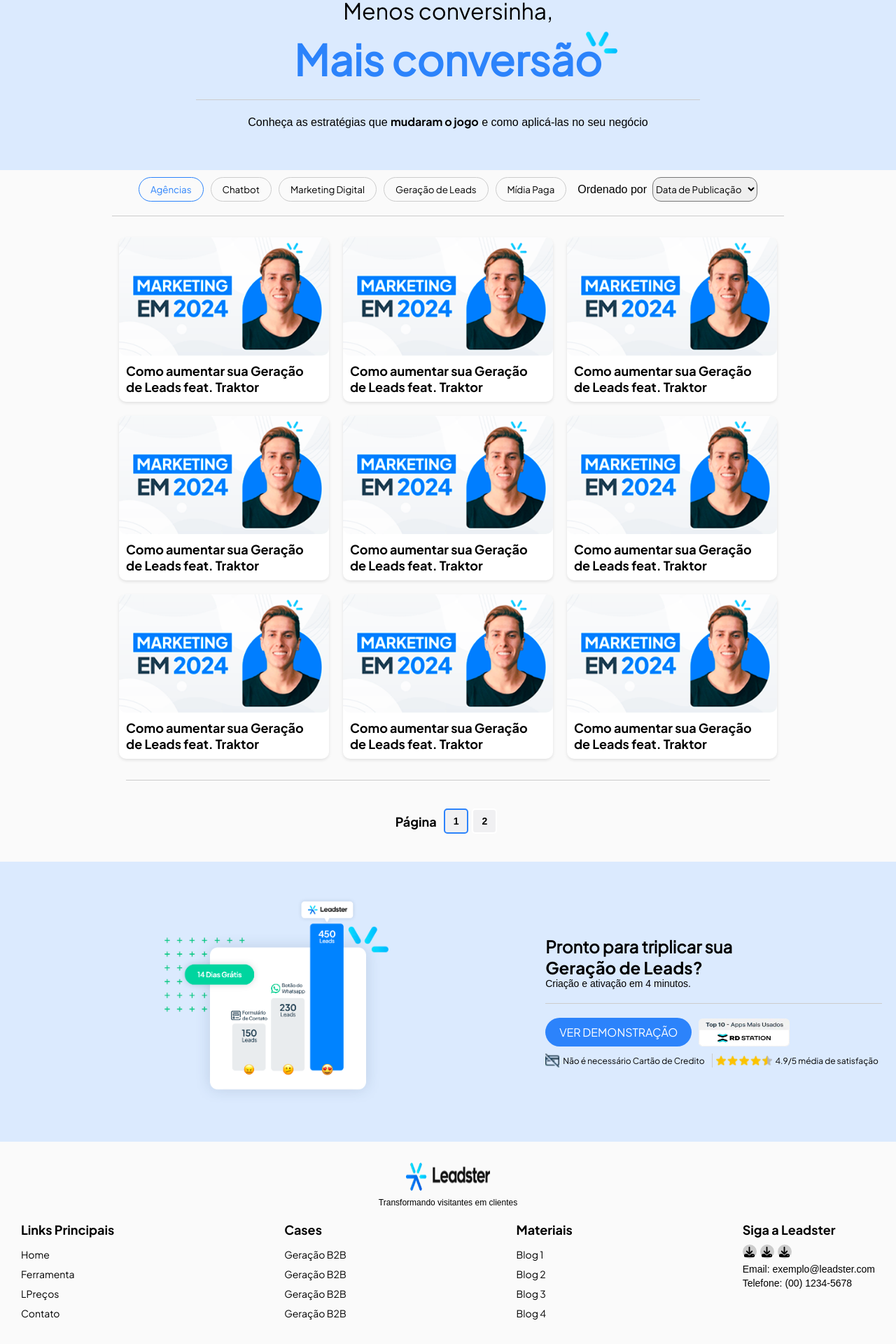
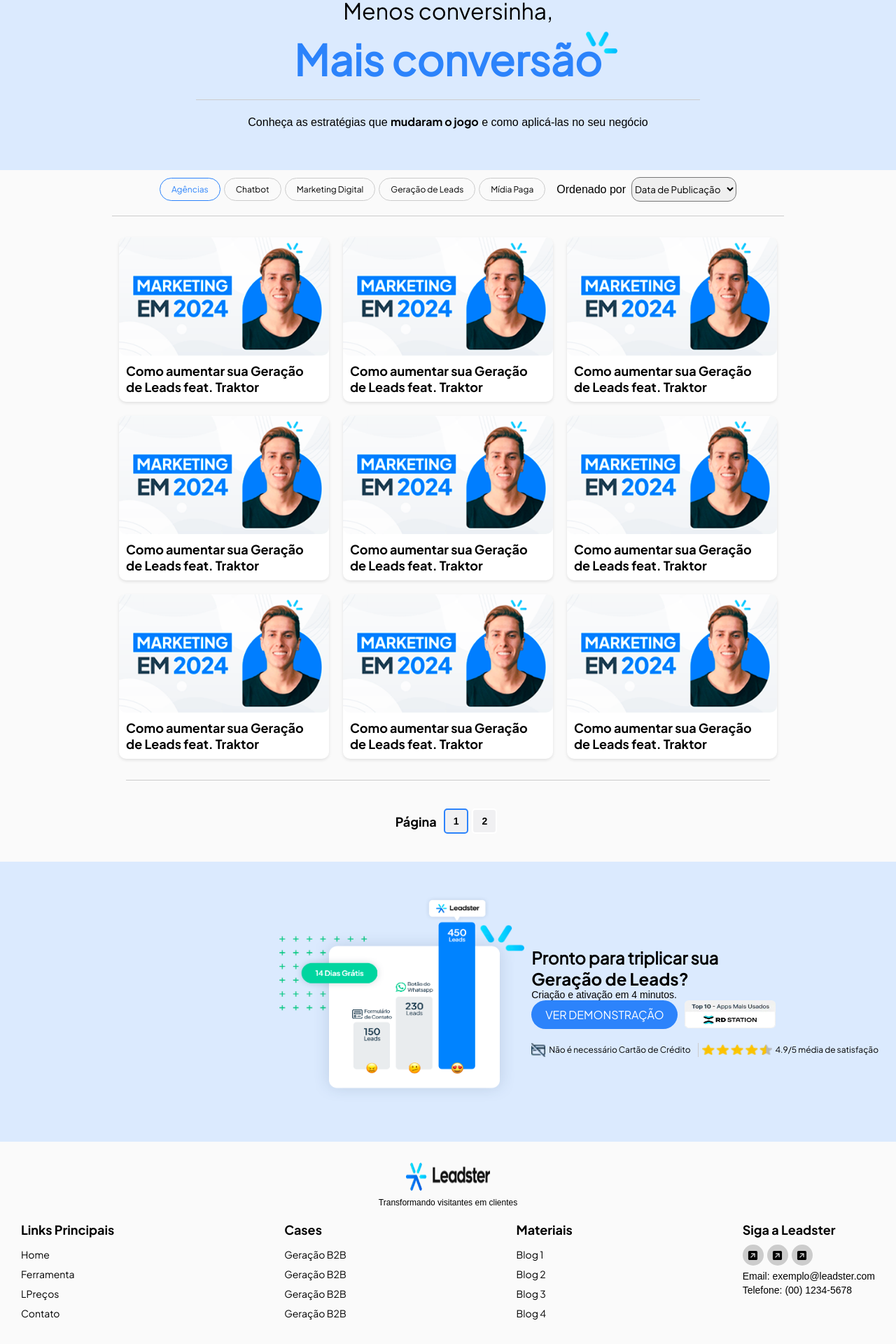
Before and after one commit to jjunieko/front-leadster, a Next.js app in the folder front-end/: page / in a window 1280 px wide. Shown: the part 161-2081 px from the top of the page at 70% size. Built offline with nearby package versions, Linux system fonts and the light colour scheme; a web font is replaced by a local one.

Commit message:
adjust responsive

```diff
--- a/front-end/src/Layout/Footer.tsx
+++ b/front-end/src/Layout/Footer.tsx
@@ -2,7 +2,7 @@ import React from "react";
 import styled from "styled-components";
 import Image from "next/image";
 import Logo from "../../public/images/logo.png";
-import { faDownload } from "@fortawesome/free-solid-svg-icons";
+import { faExternalLinkSquare } from "@fortawesome/free-solid-svg-icons";
 import { FontAwesomeIcon } from "@fortawesome/react-fontawesome";
 
 const Footer = () => {
@@ -36,13 +36,13 @@ const Footer = () => {
           <ColumnTitle>Siga a Leadster</ColumnTitle>
           <SocialIcons>
             <IconWrapper>
-              <FontAwesomeIcon icon={faDownload} />
+            <FontAwesomeIcon icon={faExternalLinkSquare} />
             </IconWrapper>
             <IconWrapper>
-              <FontAwesomeIcon icon={faDownload} />
+            <FontAwesomeIcon icon={faExternalLinkSquare} />
             </IconWrapper>
             <IconWrapper>
-              <FontAwesomeIcon icon={faDownload} />
+            <FontAwesomeIcon icon={faExternalLinkSquare} />
             </IconWrapper>
           </SocialIcons>
           <ContactInfo>Email: exemplo@leadster.com</ContactInfo>
@@ -60,16 +60,26 @@ const FooterContainer = styled.footer`
   justify-content: center;
   /* background-color: #f8f8f8; */
   padding: 30px;
+  @media (max-width: 768px) {
+    padding: 20px;
+  }
 `;
 
 const LogoImage = styled(Image)`
   width: 120px;
   height: 40px;
+  @media (max-width: 768px) {
+    width: 80px;
+    height: 30px;
+  }
 `;
 
 const Text = styled.p`
   margin-top: 10px;
   font-size: 12px;
+  @media (max-width: 768px) {
+    font-size: 10px;
+  }
 `;
 
 const ColumnsContainer = styled.div`
@@ -77,12 +87,20 @@ const ColumnsContainer = styled.div`
   justify-content: space-between;
   width: 100%;
   margin-top: 20px;
+
+  @media (max-width: 768px) {
+    flex-wrap: wrap;
+  }
 `;
 
 const Column = styled.div`
   display: flex;
   flex-direction: column;
   align-items: flex-start;
+
+  @media (max-width: 768px) {
+    flex-basis: 50%;
+  }
 `;
 
 const ColumnTitle = styled.h4`
@@ -114,8 +132,8 @@ const ContactInfo = styled.p`
 `;
 
 const IconWrapper = styled.div`
-  width: 20px;
-  height: 20px;
+  width: 30px;
+  height: 30px;
   display: flex;
   align-items: center;
   justify-content: center;
--- a/front-end/src/Layout/InfosContainer.tsx
+++ b/front-end/src/Layout/InfosContainer.tsx
@@ -1,6 +1,5 @@
 import Image from "next/image";
 import React from "react";
-// import { CustomContainer } from "./index.css";
 import styled from "styled-components";
 import ComparativoImage from "../../public/images/comparativo_img_CTA.png";
 import Selo from "../../public/images/selo_RD.png";
@@ -11,10 +10,12 @@ const InfosContainer = () => {
   return (
     <Container>
       <LeftSection>
-        <Image src={ComparativoImage} width={320} height={300} alt="Imagem" />
+        <ImageWrapper>
+          <Image src={ComparativoImage} width={350} height={300}  objectFit="cover" alt="Imagem" />
+        </ImageWrapper>
       </LeftSection>
       <RightSection>
-        <Title>Pronto para triplicar sua <br/> <SpanText> Geração de Leads?</SpanText> </Title>
+        <Title>Pronto para triplicar sua <br/> <SpanText>Geração de Leads?</SpanText></Title>
         <Subtitle>Criação e ativação em 4 minutos.</Subtitle>
         <Separator />
         <ButtonContainer>
@@ -23,9 +24,9 @@ const InfosContainer = () => {
         </ButtonContainer>
         <InformesContainer>
           <Image src={Nocard} width={20} height={20} alt="Imagem" />
-          <BottomText>Não é necessário Cartão de Credito</BottomText>
+          <BottomText>Não é necessário Cartão de Crédito</BottomText>
           <SeparatorVertical />
-          <Image src={Rating} width={80} height={14} alt="Imagem" />
+          <Image src={Rating} width={100} height={15} alt="Imagem" />
           <BottomText>4.9/5 média de satisfação</BottomText>
         </InformesContainer>
       </RightSection>
@@ -33,42 +34,71 @@ const InfosContainer = () => {
   );
 };
 
-const Section = styled.section`
-  display: flex;
-  justify-content: center;
-  align-items: center;
-`;
-
 const Container = styled.div`
   background-color: #dbeafe;
   display: flex;
+  flex-direction: column;
+  justify-content: center;
   align-items: center;
-  justify-content: space-between;
-  height: 400px;
-  width: 100%;
   padding: 20px;
+
+  @media (min-width: 768px) {
+    flex-direction: row;
+    height: 400px;
+  }
 `;
 
 const LeftSection = styled.div`
   display: flex;
   align-items: center;
   margin: 0 auto;
+  margin-bottom: 20px;
+
+  @media (min-width: 768px) {
+    margin-bottom: 0;
+    margin-right: 10px;
+  }
 `;
 
 const RightSection = styled.div`
   display: flex;
   flex-direction: column;
   justify-content: center;
-  margin-left: 10px;
+  align-items: center;
+
+  @media (min-width: 768px) {
+    align-items: flex-start;
+  }
+`;
+
+const ImageWrapper = styled.div`
+  position: relative;
+  width: 100%;
+  /* height: 200px; */
+
+  /* @media (min-width: 768px) {
+    width: 320px;
+    height: 300px;
+  } */
 `;
 
 const Title = styled.h1`
   font-size: 24px;
   font-family: 'Plus-Regular';
+  text-align: center;
+
+  @media (min-width: 768px) {
+    text-align: left;
+  }
 `;
 
 const Subtitle = styled.p`
   font-size: 14px;
+  text-align: center;
+
+  @media (min-width: 768px) {
+    text-align: left;
+  }
 `;
 
 const SpanText = styled.span`
@@ -80,19 +110,23 @@ const Separator = styled.div`
   height: 1px;
   background-color: #ccc;
   margin: 20px 0;
+
+  @media (min-width: 768px) {
+    display: none;
+  }
 `;
 
 const ButtonContainer = styled.div`
   display: flex;
+  flex-direction: column;
   align-items: center;
-  justify-content: flex-start;
-`;
+  margin-bottom: 10px;
 
-const InformesContainer = styled.div`
-  display: flex;
-  align-items: center;
-  align-self: center;
-  margin-top: 10px
+  @media (min-width: 768px) {
+    flex-direction: row;
+    align-items: center;
+    margin-bottom: 0;
+  }
 `;
 
 const Button = styled.button`
@@ -104,13 +138,28 @@ const Button = styled.button`
   border-radius: 50px;
   border: none;
   cursor: pointer;
-  margin-right: 10px;
+  margin-bottom: 10px;
+
+  @media (min-width: 768px) {
+    margin-bottom: 0;
+    margin-right: 10px;
+  }
 `;
 
 const ImageSmall = styled.img`
   width: 20px;
   height: 20px;
   margin-right: 5px;
+`;
+
+const InformesContainer = styled.div`
+  display: flex;
+  align-items: center;
+  margin-top: 20px;
+
+  @media (min-width: 768px) {
+    align-self: flex-start;
+  }
 `;
 
 const BottomText = styled.p`
--- a/front-end/src/Layout/NavContainer.css
+++ /dev/null
@@ -1,3 +0,0 @@
-.teste{
-    background-image: url('../../public/');
-}
--- a/front-end/src/components/ButtonOutlined.tsx
+++ b/front-end/src/components/ButtonOutlined.tsx
@@ -42,13 +42,25 @@ export default ButtonOutlined;
 
 const OutlinedContainer = styled.div`
   display: flex;
+  flex-direction: column;
   align-items: center;
+
+  @media (min-width: 768px) {
+    flex-direction: row;
+    justify-content: space-between;
+    align-items: center;
+  }
 `;
 
 const ButtonGroup = styled.div`
   display: flex;
-  gap: 10px;
+  gap: 5px;
+  font-size: 12px;
   font-family: "Plus-Regular", sans-serif;
+
+  @media (min-width: 768px) {
+    justify-content: flex-start;
+  }
 `;
 
 interface ButtonProps {
@@ -63,6 +75,7 @@ const Button = styled.button<ButtonProps>`
   border-radius: 20px;
   cursor: pointer;
   font-family: "Plus-Regular", sans-serif;
+  font-size: 12px;
 `;
 
 const OrderText = styled.span`
@@ -75,6 +88,11 @@ const Select = styled.select`
   width: 150px;
   height: 35px;
   font-family: "Plus-Regular", sans-serif;
+
+  @media (min-width: 768px) {
+    margin-top: 0;
+    margin-left: 8px;
+  }
 `;
 
 const Separator = styled.div`
--- a/front-end/src/components/CardComponent.tsx
+++ b/front-end/src/components/CardComponent.tsx
@@ -203,7 +203,7 @@ const Card = styled.div`
   }
 
   @media (max-width: 768px) {
-    width: calc(50% - 20px);
+    width: calc(100% - 20px);
   }
 
   @media (max-width: 480px) {
```
